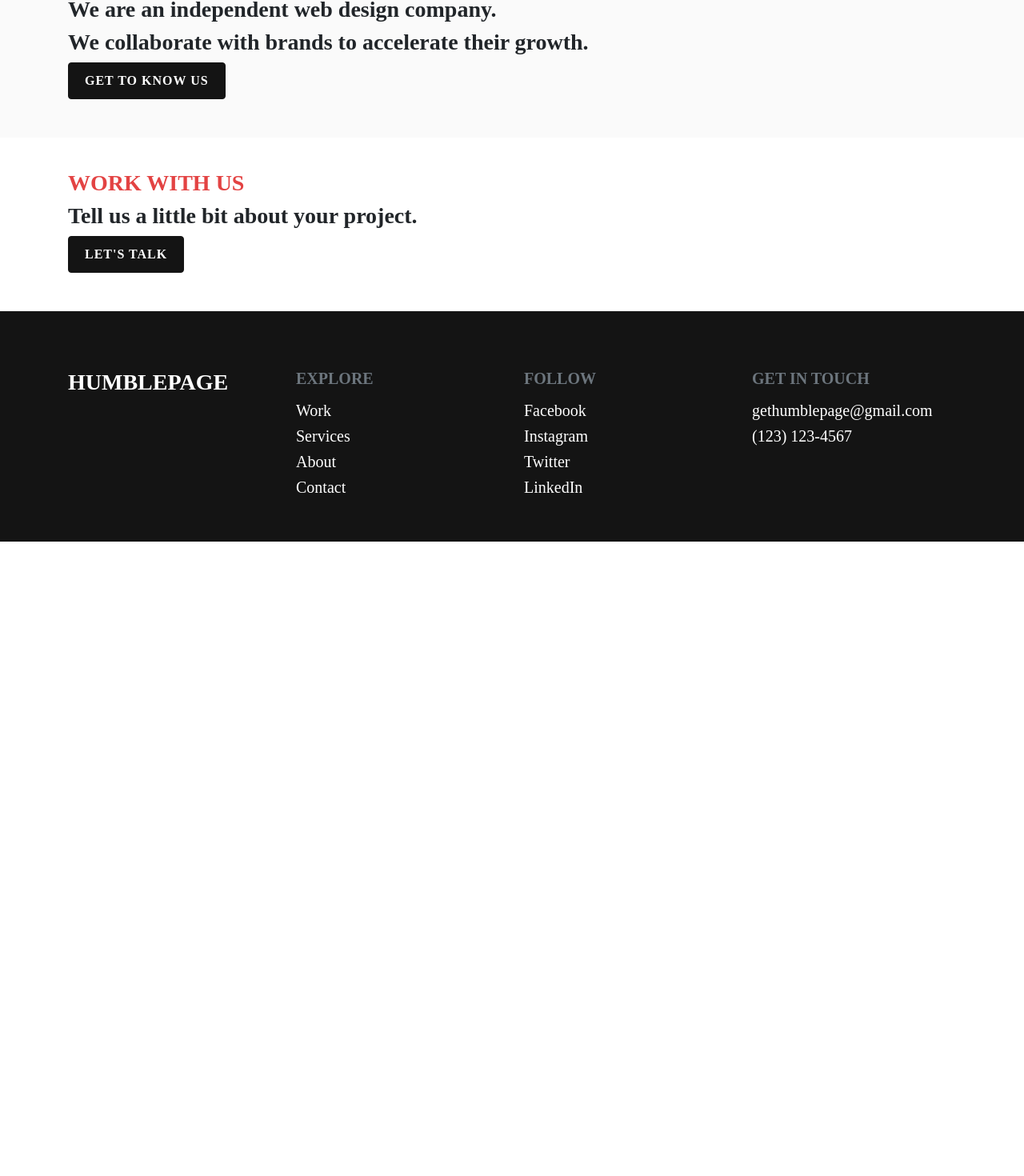
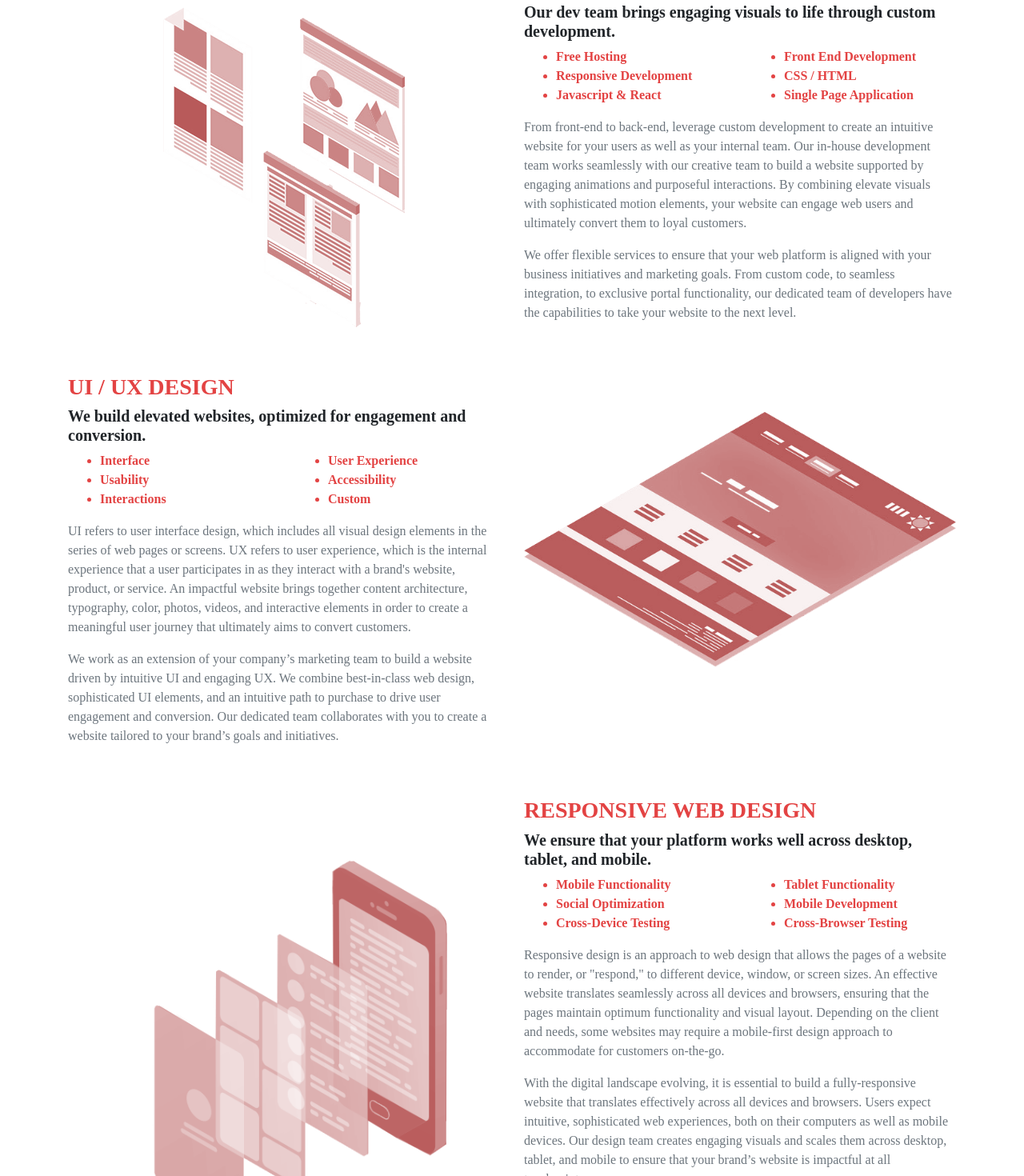
Before and after one commit to jkrclaro/asimov, a React (Create React App) app in the folder humblepage/: page / in a window 1280 px wide. Shown: the part 655-2125 px from the top of the page at 80% size. Before the commit the page ends 1332 px from the top, so only its background shows below. Built offline with nearby package versions, Linux system fonts and the light colour scheme; what webfontloader would draw is missing.

Commit message:
Put services page in landing page

```diff
--- a/humblepage/src/components/Contact.jsx
+++ b/humblepage/src/components/Contact.jsx
@@ -29,13 +29,14 @@ class Contact extends React.Component {
     render() {
         return (
             <div style={styles.contactFont}>
+                <div className='col-lg-12'>
                     <div className='row'>
                         <div className='col-lg-6 mt-5 mb-5'>
                             <div className='container'>
                             <h3 className='mb-3'><b>We look forward to hearing from you.</b></h3>
                             <div className='mb-5'>
                                 <div>You can always contact us directly at <a href='mailto:gethumblepage@gmail.com' className='theme-color'>gethumblepage@gmail.com</a></div>
-                                <div>or call us at <a href='tel:1231234567' className='theme-color'>(123) 123-4567</a></div>
+                                <div>or call us at <a href='tel:+353894518912' className='theme-color'>+353894518912</a></div>
                             </div>
                             <form action='https://formspree.io/gethumblepage@gmail.com' method='POST'>
                                 <h5><b>Project information</b></h5>
@@ -75,6 +76,7 @@ class Contact extends React.Component {
                         ) : (null)}
                     </div>
                 </div>
+            </div>
         )
     }
 }
--- a/humblepage/src/components/Footer.jsx
+++ b/humblepage/src/components/Footer.jsx
@@ -49,7 +49,7 @@ class Footer extends React.Component {
                             <div className='col-lg-3 mt-4'>
                                 <h5 className='text-muted mb-3'><b>GET IN TOUCH</b></h5>
                                 <h5><a href='mailto:gethumblepage@gmail.com' className='white-color'>gethumblepage@gmail.com</a></h5>
-                                <h5><a href='tel:1231234567' className='white-color'>(123) 123-4567</a></h5>
+                                <h5><a href='tel:+353894518912' className='white-color'>+353894518912</a></h5>
                             </div>
                         </div>
                     ) : (
@@ -57,7 +57,7 @@ class Footer extends React.Component {
                             <h3 className='mb-5'><b>HUMBLEPAGE</b></h3>
                             <h5 className='text-muted mb-3'><b>GET IN TOUCH</b></h5>
                             <h5><a href='mailto:gethumblepage@gmail.com' className='white-color'>gethumblepage@gmail.com</a></h5>
-                            <h5><a href='tel:1231234567' className='white-color'>(123) 123-4567</a></h5>
+                            <h5><a href='tel:+353894518912' className='white-color'>+353894518912</a></h5>
                         </div>
                     )}
                 </div>
--- a/humblepage/src/components/Header.jsx
+++ b/humblepage/src/components/Header.jsx
@@ -46,15 +46,13 @@ class Header extends React.Component {
                     <span className="closebtn" style={styles.cursor} onClick={this.closeNav}>&times;</span>
                     <div className="overlay-content">
                         <div className='container'>
-                            <Link to='/' onClick={this.closeNav}><b>HOME</b></Link>
                             <Link to='/work' onClick={this.closeNav}><b>WORK</b></Link>
-                            <Link to='/services' onClick={this.closeNav}><b>SERVICES</b></Link>
                             <Link to='/about' onClick={this.closeNav}><b>ABOUT</b></Link>
                             <Link to='/contact' onClick={this.closeNav}><b>CONTACT</b></Link>
                             <br/>
                             <br/>
                             <br/>
-                            <a href="tel:1231234567">(123) 123-4567</a>
+                            <a href="tel:+353894518912">+353894518912</a>
                         </div>
                     </div>
                 </div>
@@ -64,9 +62,7 @@ class Header extends React.Component {
                         <Link to='/' style={styles.brand}><img src={logo} alt='logo' height='40' width='40'></img></Link>
                         {this.state.isDesktop ? (
                             <ul className="nav justify-content-end">
-                            <li className='nav-item'><Link to='/' className='nav-link white-color mt-3'><b>HOME</b></Link></li>
                             <li className='nav-item'><Link to='/work' className='nav-link white-color mt-3'><b>WORK</b></Link></li>
-                            <li className='nav-item'><Link to='/services' className='nav-link white-color mt-3'><b>SERVICES</b></Link></li>
                                 <li className='nav-item'><Link to='/about' className='nav-link white-color mt-3'><b>ABOUT</b></Link></li>
                                 <li className='nav-item'><Link to='/contact' className='nav-link white-color mt-1'><span className='btn btn-humblepage-primary'>Let's talk</span></Link></li>
                             </ul>
--- a/humblepage/src/components/Home.jsx
+++ b/humblepage/src/components/Home.jsx
@@ -3,6 +3,9 @@ import { Link } from 'react-router-dom';
 
 const logo = require('../imgs/logo.png');
 const vector1 = require('../imgs/vector1.png');
+const vector2 = require('../imgs/vector2.png');
+const vector3 = require('../imgs/vector3.png');
+const vector4 = require('../imgs/vector4.png');
 
 
 const styles = {
@@ -49,7 +52,7 @@ class Home extends React.Component {
                                     <h2>Tailored design for growing brands.</h2>
                                     <h2>We transform business objectives into compelling digital experiences.</h2>
                                 </div>
-                                <Link to='/services' className='btn btn-humblepage-primary mr-2 mb-5'>See our services</Link>
+                                <Link to='/about' className='btn btn-humblepage-primary mr-2 mb-5'>Get to know us</Link>
                             </div>
                             {this.state.isDesktop ? (
                                 <div className='col-lg-6 mt-5'>
@@ -59,15 +62,156 @@ class Home extends React.Component {
                         </div>
                     </div>
                 </div>
-                <div style={{backgroundColor: '#FAFAFA', ...styles.homeFont}}>
+                <div style={styles.homeFont}>
                     <div className='container'>
-                        <h3 className='theme-color'  style={{paddingTop: 40}}><b>BASED IN DUBLIN, IRELAND</b></h3>
-                        <div><h3><b>We are an independent web design company.</b></h3></div>
-                        <div><h3><b>We collaborate with brands to accelerate their growth.</b></h3></div>
-                        <Link to='/about' className='btn btn-humblepage-primary-inverse mb-5'>Get to know us</Link>
+                        <div className='row mt-5'>
+                            <div className='col-lg-6 text-center'>
+                                {this.state.isDesktop ? (
+                                    <img src={vector2} className='img-fluid mt-5'></img>
+                                ) : (null)}
+                            </div>
+                            <div className='col-lg-6 mb-5'>
+                                <h3 className='theme-color'><b>WEB DESIGN</b></h3>
+                                <h5><b>Our dev team brings engaging visuals to life through custom development.</b></h5>
+                                <div className='row'>
+                                    <div className='col-sm-6'>
+                                        <ul>
+                                            <li>Free Hosting</li>
+                                            <li>Responsive Development</li>
+                                            <li>Javascript &amp; React</li>
+                                        </ul>
+                                    </div>
+                                    <div className='col-sm-6'>
+                                        <ul>
+                                            <li>Front End Development</li>
+                                            <li>CSS / HTML</li>
+                                            <li>Single Page Application</li>
+                                        </ul>
+                                    </div>
+                                </div>
+                                <p className='text-muted'>
+                                    From front-end to back-end, leverage custom
+                                    development to create an intuitive website
+                                    for your users as well as your internal team.
+                                    Our in-house development team works seamlessly
+                                    with our creative team to build a website
+                                    supported by engaging animations and purposeful
+                                    interactions. By combining elevate visuals with
+                                    sophisticated motion elements, your website can
+                                    engage web users and ultimately convert them to
+                                    loyal customers.
+                                </p>
+                                <p className='text-muted'>
+                                    We offer flexible services to ensure that your
+                                    web platform is aligned with your business
+                                    initiatives and marketing goals.
+                                    From custom code, to seamless integration,
+                                    to exclusive portal functionality, our
+                                    dedicated team of developers have the
+                                    capabilities to take your website to the next level.
+                                </p>
+                            </div>
+                            <div className='col-lg-6 mb-5'>
+                                <h3 className='theme-color'>
+                                <b>UI / UX DESIGN</b></h3>
+                                <h5><b>We build elevated websites, optimized for engagement and conversion.</b></h5>
+                                <div className='row'>
+                                    <div className='col-sm-6'>
+                                        <ul>
+                                            <li>Interface</li>
+                                            <li>Usability</li>
+                                            <li>Interactions</li>
+                                        </ul>
+                                    </div>
+                                    <div className='col-sm-6'>
+                                        <ul>
+                                            <li>User Experience</li>
+                                            <li>Accessibility</li>
+                                            <li>Custom</li>
+                                        </ul>
+                                    </div>
+                                </div>
+                                <p className='text-muted'>
+                                    UI refers to user interface design,
+                                    which includes all visual design elements in the series of web pages or screens.
+                                    UX refers to user experience, which is the
+                                    internal experience that a user participates
+                                    in as they interact with a brand's website,
+                                    product, or service.
+                                    An impactful website brings together content
+                                    architecture, typography, color, photos, videos,
+                                    and interactive elements in order to create a
+                                    meaningful user journey that ultimately aims
+                                    to convert customers.
+                                </p>
+                                <p className='text-muted'>
+                                    We work as an extension of your company’s
+                                    marketing team to build a website driven by
+                                    intuitive UI and engaging UX. We combine
+                                    best-in-class web design, sophisticated UI
+                                    elements, and an intuitive path to purchase
+                                    to drive user engagement and conversion.
+                                    Our dedicated team collaborates with you to create a
+                                    website tailored to your brand’s goals and initiatives.
+                                </p>
+                            </div>
+                            <div className='col-lg-6'>
+                                {this.state.isDesktop ? (
+                                    <img src={vector3} className='img-fluid mt-5'></img>
+                                ) : (null)}
+                            </div>
+                            <div className='col-lg-6'>
+                                {this.state.isDesktop ? (
+                                    <img src={vector4} className='img-fluid mt-5'></img>
+                                ) : (null)}
+                            </div>
+                            <div className='col-lg-6 mb-5'>
+                                <h3 className='theme-color'><b>RESPONSIVE WEB DESIGN</b></h3>
+                                <h5><b>We ensure that your platform works well across desktop, tablet, and mobile.</b></h5>
+                                <div className='row'>
+                                    <div className='col-sm-6'>
+                                        <ul>
+                                            <li>Mobile Functionality</li>
+                                            <li>Social Optimization</li>
+                                            <li>Cross-Device Testing</li>
+                                        </ul>
+                                    </div>
+                                    <div className='col-sm-6'>
+                                        <ul>
+                                            <li>Tablet Functionality</li>
+                                            <li>Mobile Development</li>
+                                            <li>Cross-Browser Testing</li>
+                                        </ul>
+                                    </div>
+                                </div>
+                                <p className='text-muted'>
+                                    Responsive design is an approach to web design
+                                    that allows the pages of a website to render,
+                                    or "respond," to different device, window, or screen sizes.
+                                    An effective website translates seamlessly
+                                    across all devices and browsers, ensuring that
+                                    the pages maintain optimum functionality and visual layout.
+                                    Depending on the client and needs, some websites
+                                    may require a mobile-first design approach to
+                                    accommodate for customers on-the-go.
+                                </p>
+                                <p className='text-muted'>
+                                    With the digital landscape evolving,
+                                    it is essential to build a fully-responsive
+                                    website that translates effectively across all
+                                    devices and browsers.
+                                    Users expect intuitive, sophisticated web
+                                    experiences, both on their computers as well
+                                    as mobile devices. Our design team creates
+                                    engaging visuals and scales them across desktop,
+                                    tablet, and mobile to ensure that your brand’s
+                                    website is impactful at all touchpoints.
+                                </p>
+                            </div>
+                        </div>
                     </div>
                 </div>
-                <div style={styles.homeFont}>
+                <div style={{backgroundColor: '#FAFAFA', ...styles.homeFont}}>
                     <div className='container'>
                         <h3 className='theme-color' style={{paddingTop: 40}}><b>WORK WITH US</b></h3>
                         <h3><b>Tell us a little bit about your project.</b></h3>
--- a/humblepage/src/index.css
+++ b/humblepage/src/index.css
@@ -46,7 +46,7 @@ ul {
 
 .form-control {
     border-radius: 24px !important;
-    border-color: #E0E0E0 !important;
+    border-color: #aaa !important;
     color: #A9A9A9 !important;
 }
 
```
Also changed, not shown: humblepage/src/imgs/vector2.png, humblepage/src/imgs/vector3.png. Lines whose indentation alone changed are shown as unchanged.
